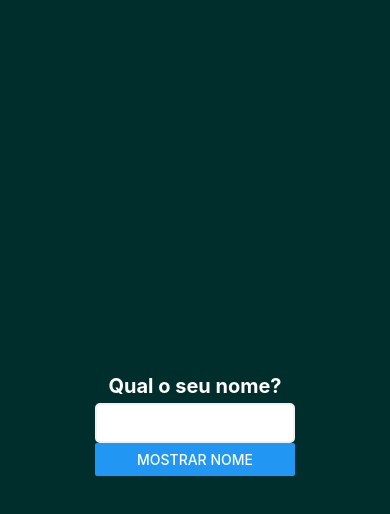
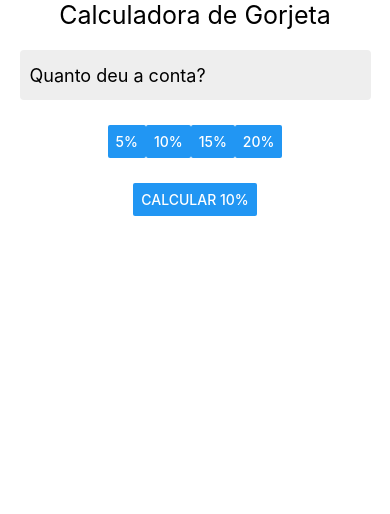
Before and after one commit to henriquensco/estudo-react-native, a React Native app: screen / in a window 390 px wide. Shown: the top 514 px of the page. Built offline with nearby package versions, Linux system fonts and the light colour scheme.

Commit message:
Calculadora de gorjeta

```diff
--- a/App.js
+++ b/App.js
@@ -8,99 +8,107 @@
 
 const Page = styled.SafeAreaView`
   flex:1;
-  backgroundColor: #002E2C;
-  justify-content: center;
+  backgroundColor: #fff;
   align-items: center;
 `;
 
-const Input = styled.TextInput`
-  height: 40px;
-  width: 200px;
-  border: 2px solid #f1f1f1;
-  padding: 10px;
-  border-radius: 5px;
-  background-color: #fff;
+const HeaderText = styled.Text`
+  fontSize: 25px;
 `;
 
-const Texto = styled.Text`
-  fontSize: 20px;
+const Input = styled.TextInput`
+  width: 90%;
+  height: 50px;
+  font-size: 18px;
+  background-color: #eee;
+  margin-top: 20px;
+  border-radius: 4px;
+  padding: 10px;
+`;
+
+const CalcButton = styled.Button`
+  margin-top: 20px;
+`;
+
+const ResultArea = styled.View`
+  margin-top: 20px;
+  background-color: #eee;
+  padding: 20px;
+  justify-content: center;
+  align-items: center;
+  width: 100%;
+`;
+
+const ResultItemTitle = styled.Text`
+  font-size: 18px;
   font-weight: bold;
-  color: #fff;
-  text-align: center;
   padding: 5px;
 `;
 
-const Quadrado = styled.View`
-  backgroundColor: #fff;
-  width: 200px;
-  height: 200px;
-  padding: 5px 5px;
-  justify-content: center;
-  align-items: center;
-  border: 1px solid #000;
-  border-radius: 4px;
+const ResultItem = styled.Text`
+  font-size: 15px;
 `;
 
-const Hello = (props) => {
+const PctArea = styled.View`
+  flex-direction: row;
+  margin: 20px;
+  padding: 5px 5px;
+`;
 
-  const [ name, setName ] = useState("novo");
-  const [ backupName, setBackupName] = useState("");
-  const [ mostrar, setMostrar ] = useState(false);
+const PctItem = styled.Button`
+`;
 
-  const handleClick = () => {
-    setBackupName(name);
+export default () => {
 
-    //setMostrar(true);
-    if(mostrar == true) {
-      setMostrar(false);
+  const [ bill, setBill ] = useState("");
+  const [ tip, setTip ] = useState(0);
+  const [ pct, setPct ] = useState(10);
+
+  const calc = () => {
+    let nBill = parseFloat(bill);
+
+    if(nBill) {
+      setTip((pct/100) * nBill);
     } else {
-      setMostrar(true);
+      alert("Digite o valor da conta!");
     }
-
   };
 
-  return(
-    <View>
-      <Texto>Qual o seu nome?</Texto>
-
-      <Input onChangeText={(e) => {setName(e)}} />
-
-      <Button title={mostrar ? 'Esconder Nome' : 'Mostrar Nome'} onPress={handleClick}/>
-
-      {/* <Button title="Salvar" onPress={handleClick}/> */}
-
-      {/* <Text style={{
-        fontSize: 20,
-        fontWeight: 'bold',
-        textAlign: 'center',
-        color: '#fff'
-      }}>{name}</Text> */}
-
-      {mostrar &&
-        <Quadrado>
-          <Text style={{
-            fontSize: 20,
-            fontWeight: 'bold',
-            textAlign: 'center',
-            color: '#000'
-          }}>Seu nome é: {backupName}</Text>
-        </Quadrado>
-      }
-
-    </View>
-    /* <Text>Nome: {name}</Text> */
-    /* <Text>{props.frase}</Text> */
-    /* <Text>Frase Qualquer</Text> */
-  );
-};
-
-
-export default () => {
   return (
     <Page>
-      {/* <StatusBar hidden /> */}
+      <StatusBar hidden />
 
-      <Hello frase="Seja bem vindo!"/>
+      <HeaderText>Calculadora de Gorjeta</HeaderText>
+      <Input
+        placeholder="Quanto deu a conta?"
+        placeholderTextColor="#000"
+        keyboardType="numeric"
+        value={bill}
+        onChangeText={e=>setBill(e)}
+      />
+
+      <PctArea>
+        <PctItem title="5%" onPress={() => setPct(5)}/>
+        <PctItem title="10%" onPress={() => setPct(10)}/>
+        <PctItem title="15%" onPress={() => setPct(15)}/>
+        <PctItem title="20%" onPress={() => setPct(20)}/>
+      </PctArea>
+
+      <CalcButton title={`Calcular ${pct}%`} onPress={calc} />
+
+      {tip > 0 &&
+      <ResultArea>
+        <ResultItemTitle>Valor da Conta</ResultItemTitle>
+        <ResultItem>R$ {parseFloat(bill).toFixed(2)}</ResultItem>
+
+        <ResultItemTitle>Valor da Gorjeta</ResultItemTitle>
+        <ResultItem>R$ {tip.toFixed(2)}</ResultItem>
+
+        <ResultItemTitle>Valor da Total</ResultItemTitle>
+        <ResultItem>R$ {(parseFloat(bill) + tip).toFixed(2)}</ResultItem>
+
+      </ResultArea>
+      }
 
     </Page>
   );
```
